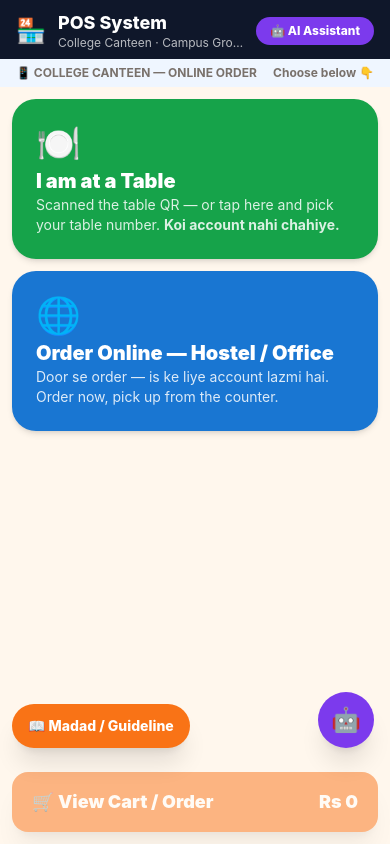
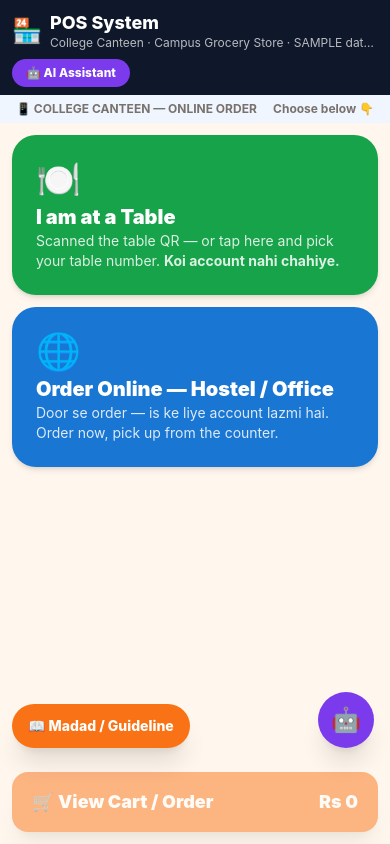
Before and after one commit to TalhaIslamJadoon/apni-dukaan, a Next.js app: page /online in a window 390 px wide. Built offline with nearby package versions, Linux system fonts and the light colour scheme.

Commit message:
Mobile fix: TopBar wraps on small screens

```diff
--- a/components/TopBar.tsx
+++ b/components/TopBar.tsx
@@ -25,9 +25,12 @@ function SoundToggle() {
       title={st.on
         ? st.armed ? "Order alerts ki awaaz ON hai — band karne ke liye dabayein" : "Awaaz ON hai lekin browser rule: pehle screen par ek dafa click karein, tab awaaz arm hogi"
         : "Order alerts ki awaaz OFF hai — on karne ke liye dabayein"}
-      className="rounded-full px-3.5 py-1.5 text-xs font-extrabold text-white transition hover:brightness-125 active:scale-[0.98] shrink-0"
+      className="rounded-full px-3.5 py-1.5 text-xs font-extrabold text-white transition hover:brightness-125 active:scale-[0.98] shrink-0 whitespace-nowrap"
       style={{ background: st.on ? "#16A34A" : "#57534E" }}>
-      {!st.on ? "🔕 Sound: OFF" : st.armed ? "🔔 Sound: ON" : "🔔 Sound: ON — ek click karein"}
+      {/* Mobile: short label — the full "Sound: ON — ek click karein" pill
+          alone is ~216px and pushed the whole header off small screens. */}
+      <span className="sm:hidden">{!st.on ? "🔕 OFF" : "🔔 ON"}</span>
+      <span className="hidden sm:inline">{!st.on ? "🔕 Sound: OFF" : st.armed ? "🔔 Sound: ON" : "🔔 Sound: ON — ek click karein"}</span>
     </button>
   );
 }
@@ -59,9 +62,12 @@ export default function TopBar() {
 
   return (
     <header className="text-white shrink-0" style={{ background: "#0F172A" }}>
-      <div className="flex items-center gap-3 px-4 pt-3 pb-2">
+      {/* flex-wrap: on phones the action pills (Guideline + AI + Sound +
+          Logout) flow onto a second row inside the header instead of
+          forcing the page wider than the screen. Desktop fits one row. */}
+      <div className="flex flex-wrap items-center gap-2 sm:gap-3 px-3 sm:px-4 pt-3 pb-2">
         <div className="text-2xl">🏪</div>
-        <div className="flex-1 min-w-0">
+        <div className="flex-1 min-w-0 max-sm:basis-[calc(100%-2.75rem)]">
           <div className="text-lg font-extrabold leading-tight truncate">{shop.collegeName || "POS System"}</div>
           <div className="text-xs opacity-70 truncate">{shop.canteenName} · {shop.groceryName} · SAMPLE data — real lists pending</div>
         </div>
```
